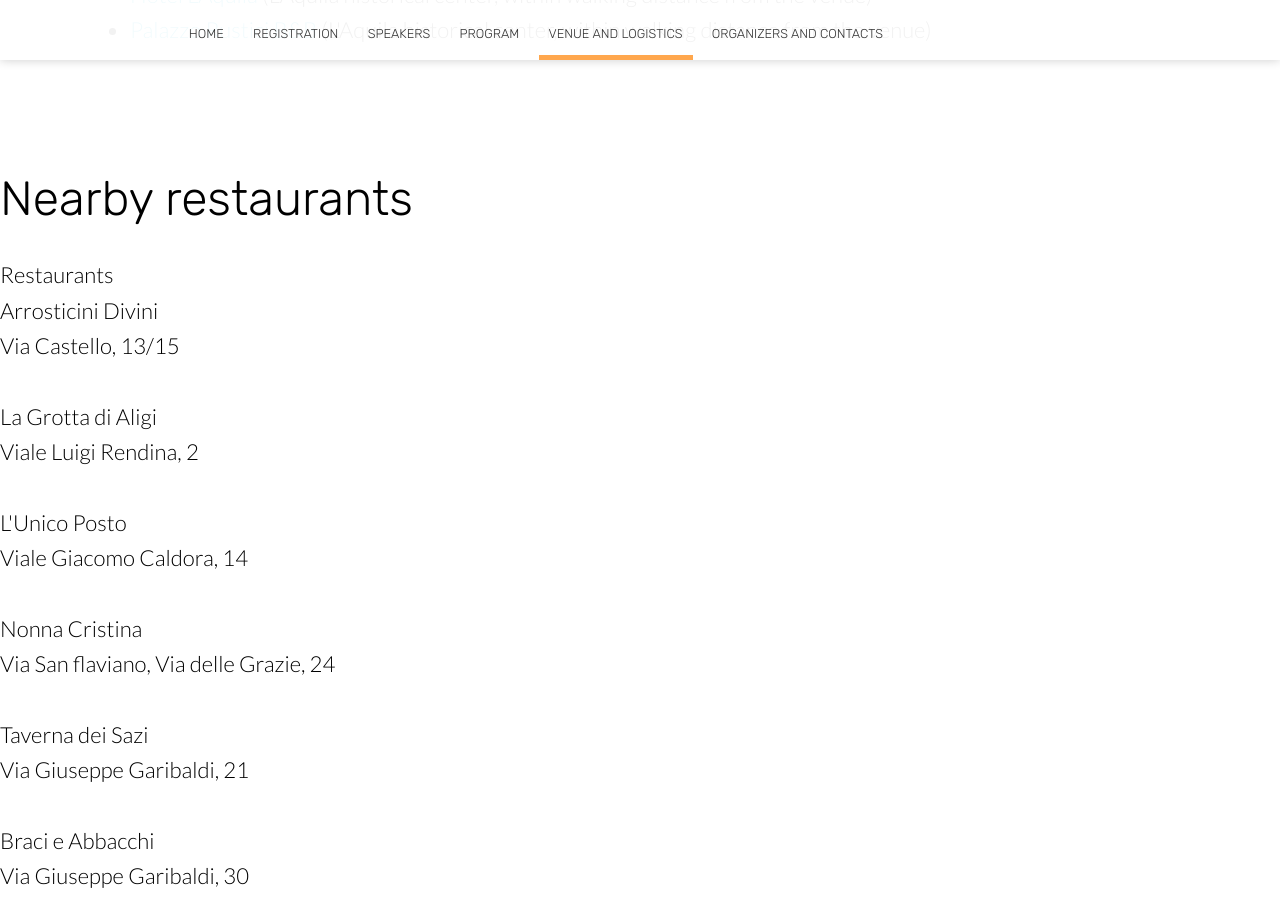
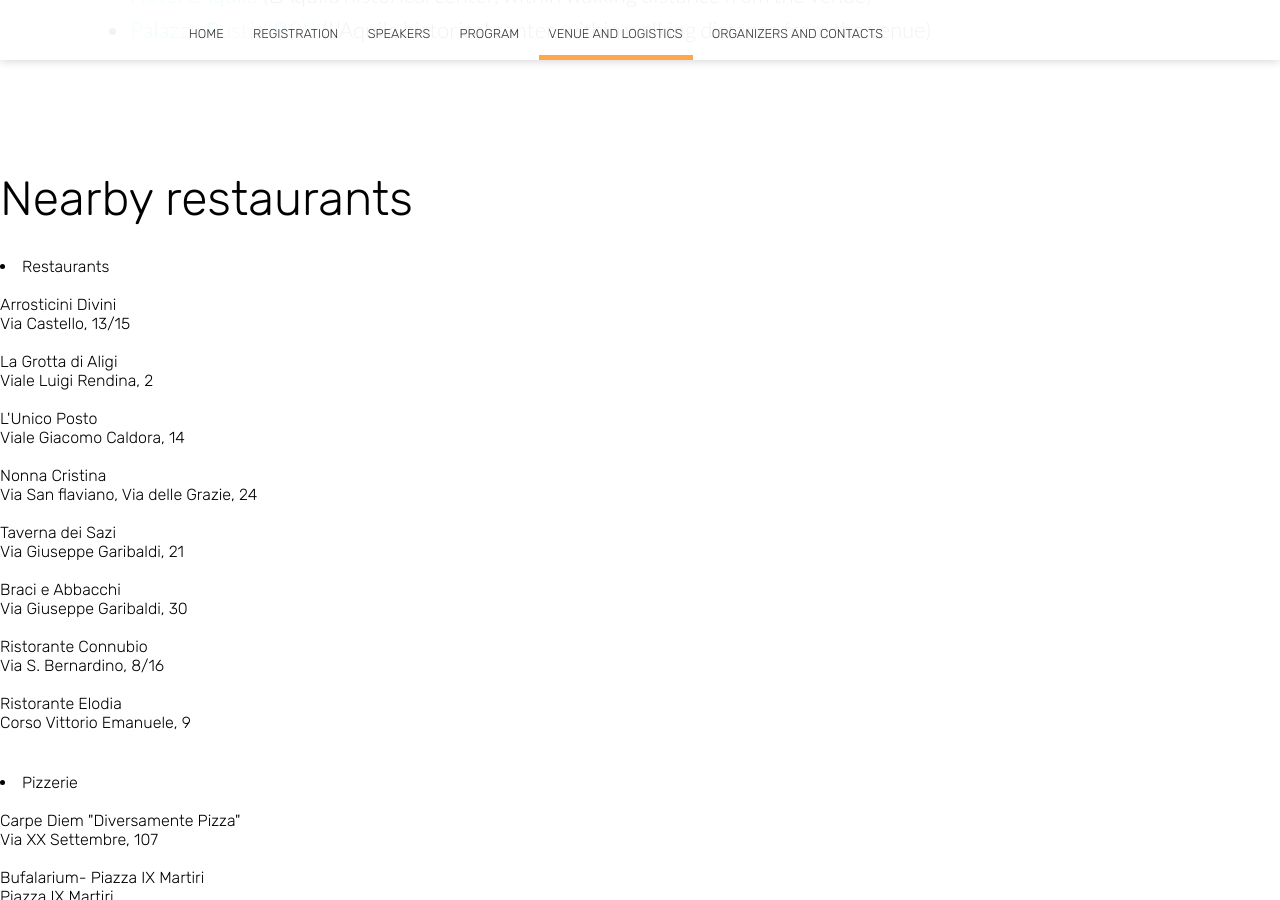
Before and after one commit to liphlab/SMEEB2024, a Jekyll site: the page built from venue.html, in a window 1280 px wide and 900 px high, scrolled down 3144 px. Built offline with Jekyll 4.4.1, drawn with Linux system fonts in a browser that asks for light colours; nearby versions of some CDN libraries.

Commit message:
and again

```diff
--- a/venue.html
+++ b/venue.html
@@ -90,7 +90,8 @@
 	<div class="container flex"></div>
 		<div class="text">
 			<h2 class="editable">Nearby restaurants</h2>
-				<p class="editable">Restaurants<br>
+			<p class="editable">
+				<li> Restaurants<br><br>
 				Arrosticini Divini <br>
 				Via Castello, 13/15 <br><br>
 
@@ -114,9 +115,11 @@
 
 				Ristorante Elodia <br>
 				Corso Vittorio Emanuele, 9 <br><br>
+			</li>
 		</p>
+		<p>
+			<li> Pizzerie <br><br>
 
-				<p class="editable">Pizzerie<br>
 				Carpe Diem "Diversamente Pizza" <br>
 				Via XX Settembre, 107 <br><br>
 
@@ -128,10 +131,8 @@
 
 				Parià Pizzeria Partenopea <br>
 				Piazza della Repubblica, 16
+			</li>
 		</p>
 		</div>
 	</div>
 </section>
-
-
-</div>
```
Lines whose indentation alone changed are shown as unchanged.
